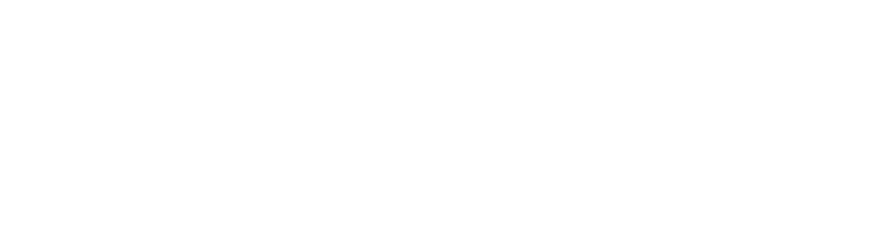
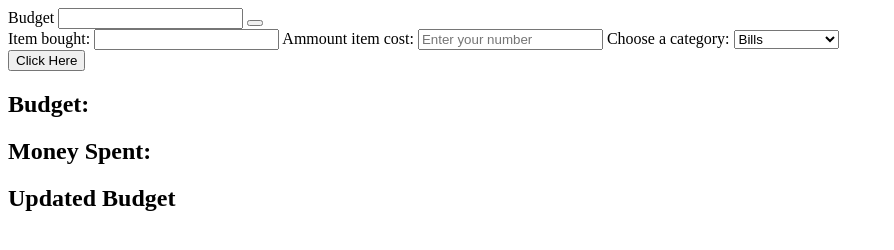
Before and after one commit to Momason97/javascript-project, a plain HTML site: page index.html in a window 1280 px wide. Shown: the whole page, without its empty margins (0-894 px from the left). Drawn offline with Linux system fonts and the light colour scheme.

Commit message:
sections

```diff
--- a/index.html
+++ b/index.html
@@ -6,5 +6,41 @@
     <meta name="viewport" content="width=device-width, initial-scale=1.0" />
     <title>Budget App</title>
   </head>
-  <body></body>
+  <body>
+    <main class="main">
+      <section>
+        <label for="budget">Budget</label>
+        <input type="number" for="budget" id="budget" />
+        <button class="budget-button"></button>
+      </section>
+      <section>
+        <form class="budget-form">
+          <label for="item">Item bought:</label>
+          <input type="text" name="item" id="item" />
+          <label for="how-much">Ammount item cost:</label>
+          <input
+            type="number"
+            name="how-much"
+            id="how-much"
+            placeholder="Enter your number"
+          />
+          <label for="category">Choose a category:</label>
+          <select name="category" id="cars">
+            <option class="category-list" value="bills">Bills</option>
+            <option class="category-list" value="food">Food</option>
+            <option class="category-list" value="entertainment">
+              Entertainment
+            </option>
+            <option class="category-list" value="clothing">Clothing</option>
+          </select>
+        </form>
+        <button class="category-button">Click Here</button>
+      </section>
+      <section>
+        <h2 class="entered-budget">Budget:</h2>
+        <h2 class="money-spent">Money Spent:</h2>
+        <h2 class="updated-budget">Updated Budget</h2>
+      </section>
+    </main>
+  </body>
 </html>
```
Also changed, not shown: istockphoto-1316145932-612x612.jpeg (added).
